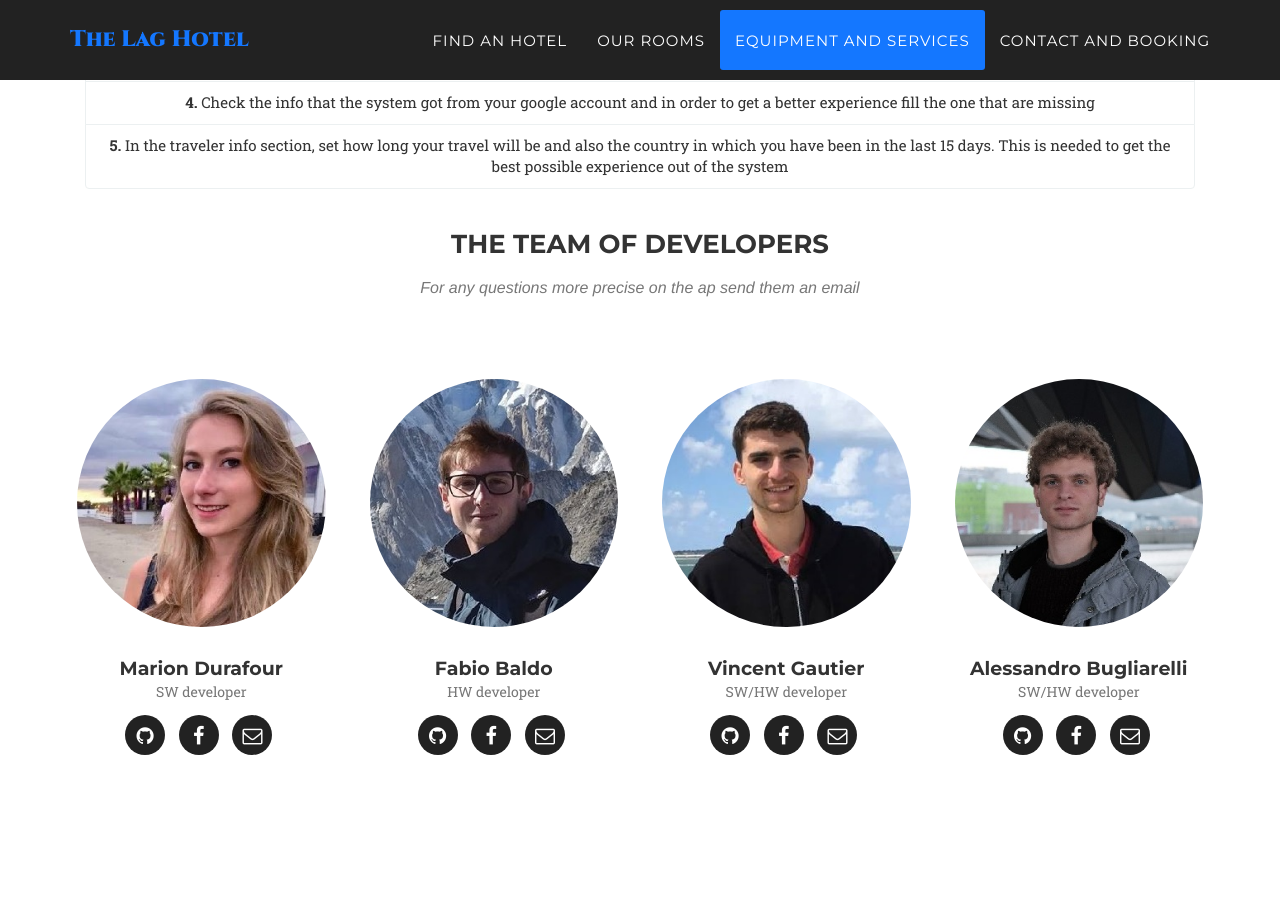
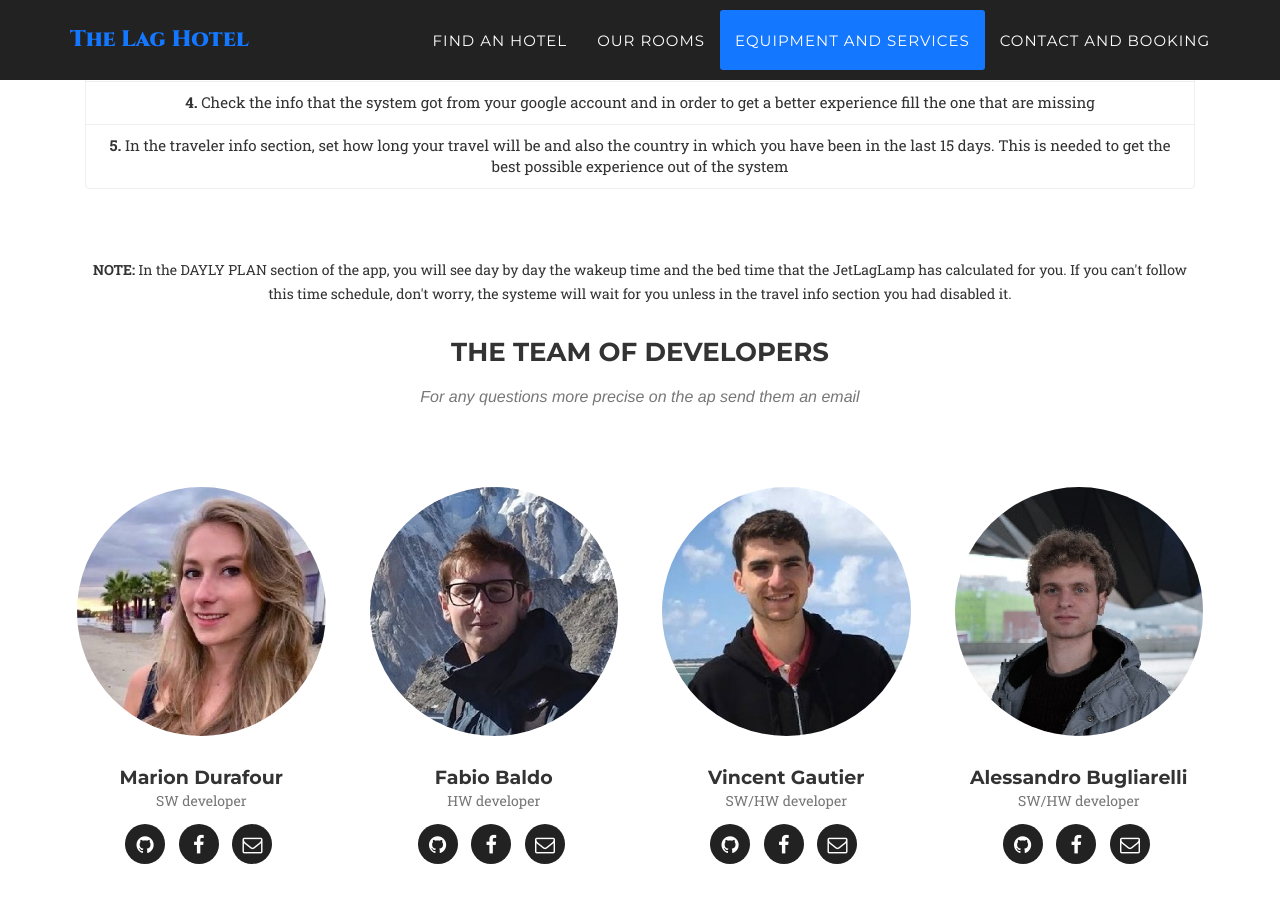
Before and after one commit to VincentGautier/Hotel-web-site, a Jekyll site: the page built from index.html, in a window 1280 px wide and 900 px high, scrolled down 3980 px. Built offline with Jekyll 4.4.1, drawn with Linux system fonts in a browser that asks for light colours; some web fonts are replaced.

Commit message:
Update equipment_services.html

```diff
--- a/_includes/equipment_services.html
+++ b/_includes/equipment_services.html
@@ -30,7 +30,7 @@
                 </div>
             </div>
             <div class="col-lg-12 text-center">
-            <p><br/><br/><strong>To use the Jet lag service, follow the following steps</strong>.</p>
+	            <p><br/><br/><strong>To use the Jet lag service, follow the following steps</strong>.</p>
             <ul class="list-group">
                           <li class="list-group-item"><strong> 1. </strong> Download the App
                 </li>
@@ -45,6 +45,10 @@
 	This is needed to get the best possible experience out of the system
 	</li>
               </ul>
+	<p> <br/><br/> <strong> NOTE: </strong> In the DAYLY PLAN section of the app, you will see day by day the wakeup time and the bed time that the JetLagLamp has calculated for you.
+	If you can't follow this time schedule, don't worry, the systeme will wait for you unless in the travel info section you had disabled it.
+	</p>
+
             </div>
             <div class="row">
                 <div class="col-lg-12 text-center">
```
